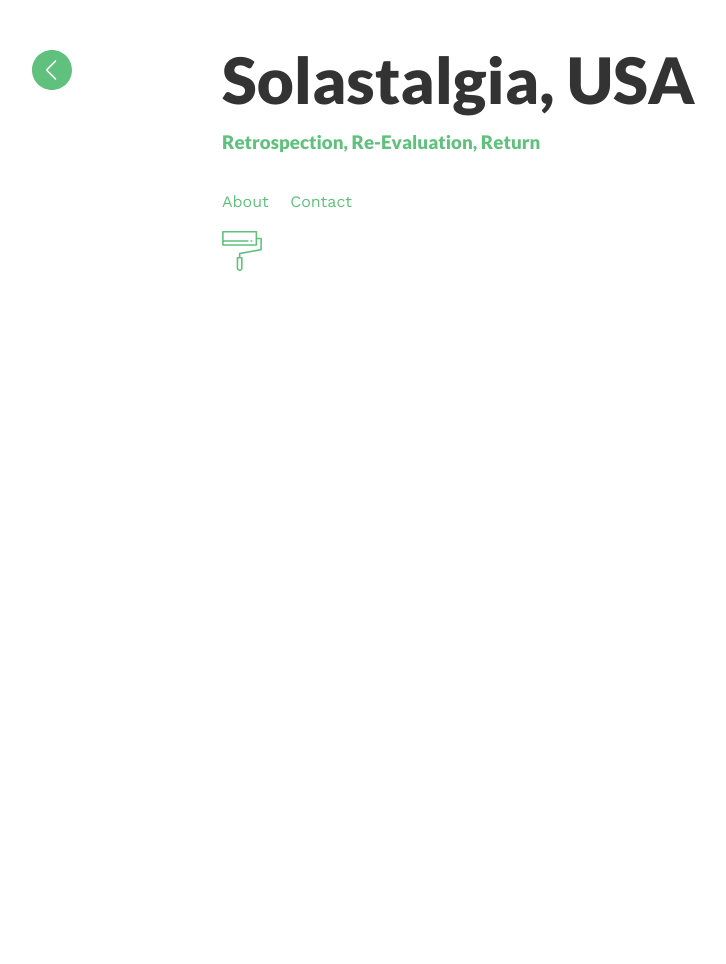
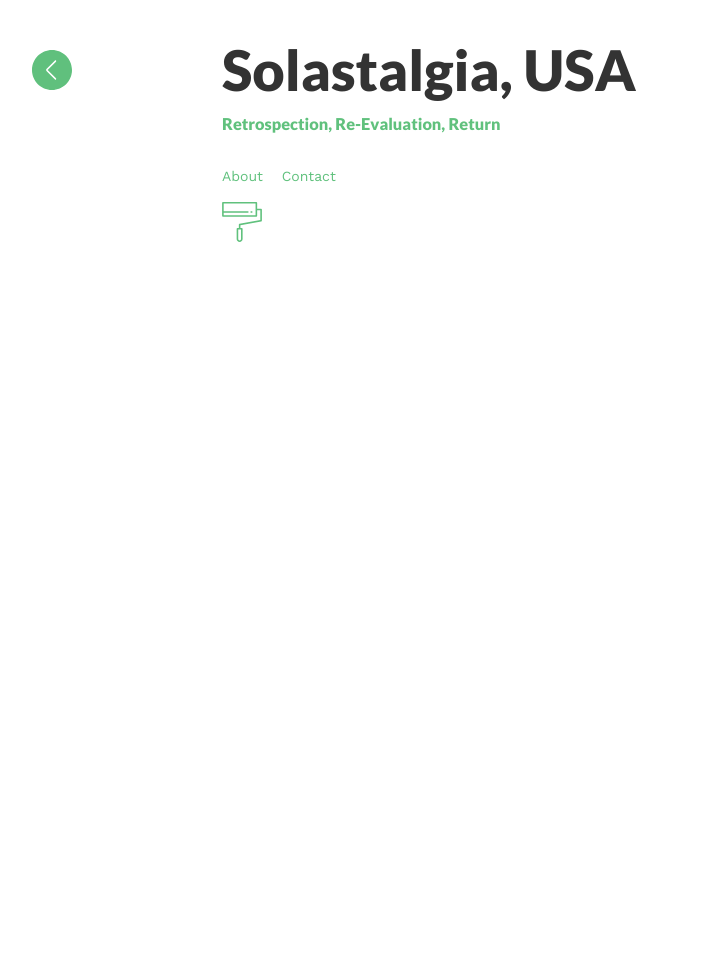
Before and after one commit to SolastalgiaUSA/solastalgiausa.github.io, a Jekyll site: the page built from index.html, in a window 1280 px wide. Shown: the whole page, without its empty margins (18-744 px from the left). Built offline with Jekyll 4.4.1, drawn with Linux system fonts in a browser that asks for light colours.

Commit message:
changed to 14px font

```diff
--- a/css/main.scss
+++ b/css/main.scss
@@ -5,7 +5,7 @@
 @charset "utf-8";
 
 $base-font-family: 'Work Sans', sans-serif;
-$base-font-size:   16px;
+$base-font-size:   14px;
 $base-font-weight: 400;
 $small-font-size:  $base-font-size * 0.875;
 $base-line-height: 1.7;
```
